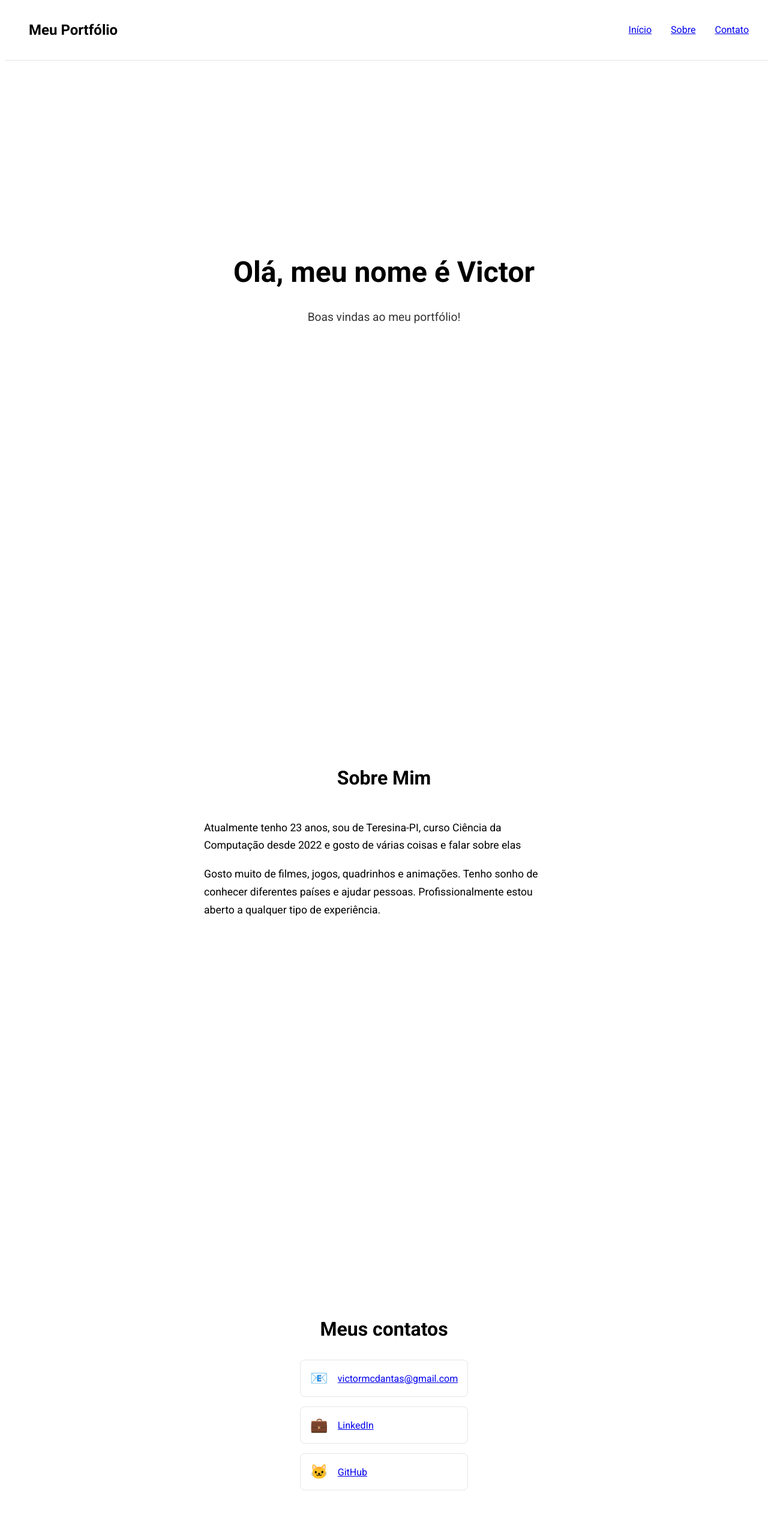
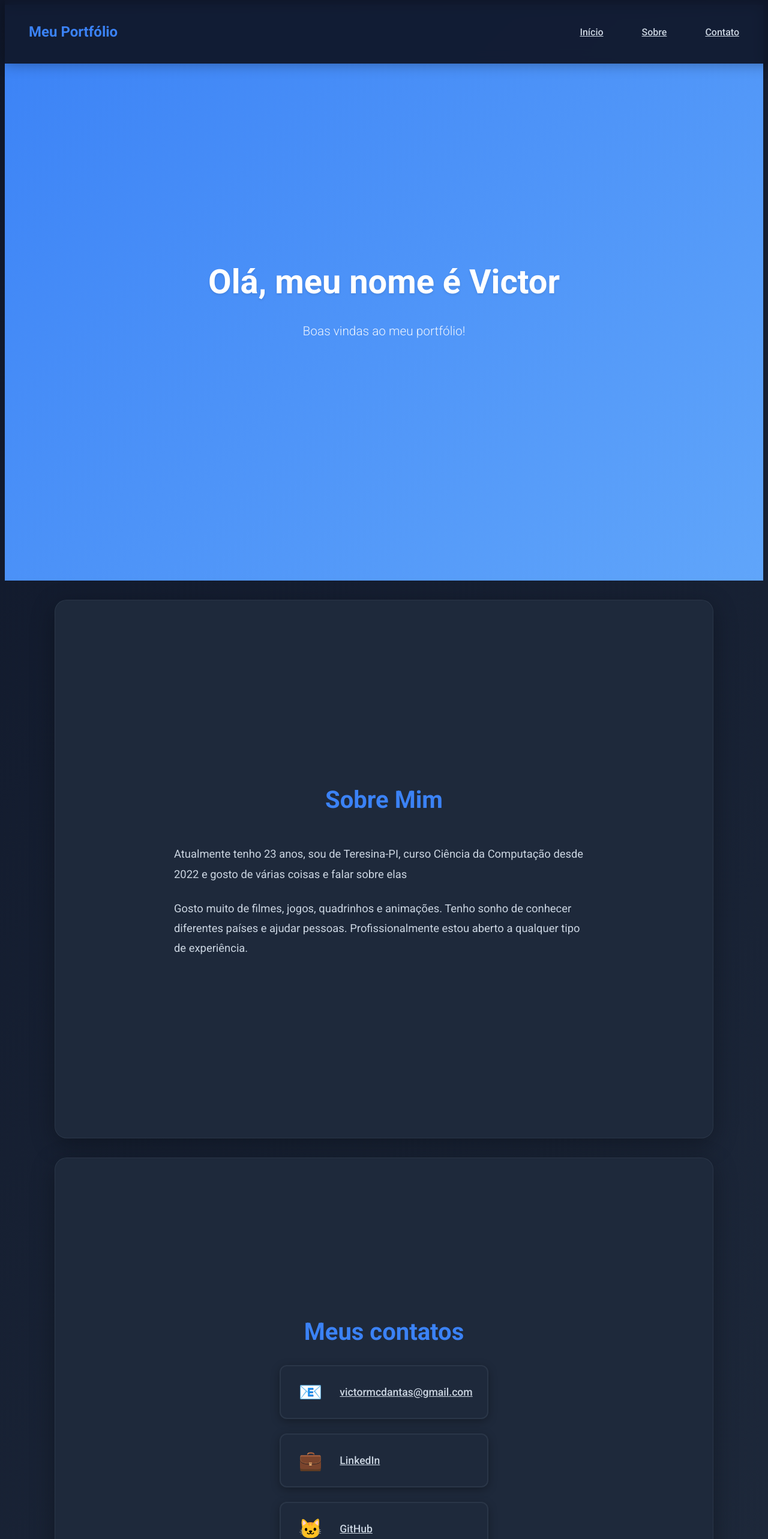
Before and after one commit to victormcdantas02/Projeto-Portifolio-Web, a Next.js app in the folder my-site/: page / in a window 1280 px wide. Shown: the top 2566 px of the page at 60% size. Built offline with nearby package versions, Linux system fonts and the light colour scheme.

Commit message:
Site 50% construído

```diff
--- a/my-site/app/globals.css
+++ b/my-site/app/globals.css
@@ -1,17 +1,34 @@
-/* Fonte Roboto */
 @import url('https://fonts.googleapis.com/css2?family=Roboto:wght@300;400;500;700&display=swap');
+
+:root {
+
+  --primary-blue: #3b82f6;
+  --light-blue: #60a5fa;
+  --dark-blue: #2563eb;
+
+  --bg-primary: #0f172a;
+  --bg-secondary: #1e293b;
+  --bg-gradient: linear-gradient(135deg, #0f172a 0%, #1e293b 100%);
+  --text-primary: #f8fafc;
+  --text-secondary: #cbd5e1;
+  --border-color: rgba(148, 163, 184, 0.1);
+  --shadow: rgba(0, 0, 0, 0.3);
+  --card-bg: #1e293b;
+}
 
 body {
   font-family: 'Roboto', Arial, Helvetica, sans-serif;
+  background: var(--bg-gradient);
+  color: var(--text-primary);
 }
 
-/* Header */
 header {
   position: fixed;
   top: 0;
   width: 100%;
-  background: var(--background);
-  border-bottom: 1px solid rgba(128, 128, 128, 0.2);
+  background: rgba(15, 23, 42, 0.95);
+  backdrop-filter: blur(10px);
+  box-shadow: 0 2px 20px var(--shadow);
   z-index: 100;
 }
 
@@ -19,9 +36,15 @@ nav {
   display: flex;
   justify-content: space-between;
   align-items: center;
-  padding: 1rem 2rem;
+  padding: 1.2rem 2rem;
   max-width: 1200px;
   margin: 0 auto;
+}
+
+nav h1 {
+  color: var(--primary-blue);
+  font-weight: 700;
+  font-size: 1.5rem;
 }
 
 nav ul {
@@ -30,13 +53,22 @@ nav ul {
   gap: 2rem;
 }
 
-nav a:hover {
-  opacity: 0.7;
+nav a {
+  font-weight: 500;
+  color: var(--text-secondary);
+  padding: 0.5rem 1rem;
+  border-radius: 6px;
+  transition: all 0.3s ease;
 }
 
-/* Seções */
+nav a:hover {
+  background: var(--primary-blue);
+  color: white;
+  transform: translateY(-1px);
+}
+
 section {
-  padding: 4rem 2rem;
+  padding: 5rem 2rem;
   max-width: 1000px;
   margin: 0 auto;
   min-height: 100vh;
@@ -47,74 +79,124 @@ section {
 
 #hero {
   text-align: center;
+  background: linear-gradient(135deg, var(--primary-blue), var(--light-blue));
+  color: white;
+  margin: 0;
+  max-width: 100%;
+  border-radius: 0;
 }
 
 #hero h1 {
-  font-size: 3rem;
+  font-size: 3.5rem;
+  font-weight: 700;
   margin-bottom: 1rem;
+  text-shadow: 0 2px 4px rgba(0, 0, 0, 0.1);
 }
 
 #hero p {
-  font-size: 1.2rem;
-  opacity: 0.8;
+  font-size: 1.3rem;
+  opacity: 0.9;
+  font-weight: 300;
 }
 
-/* Sobre */
+#about {
+  background: var(--card-bg);
+  border-radius: 20px;
+  box-shadow: 0 10px 40px var(--shadow);
+  margin: 2rem auto;
+  padding: 3rem;
+  border: 1px solid var(--border-color);
+}
+
 #about h2 {
-  font-size: 2rem;
+  font-size: 2.5rem;
   margin-bottom: 2rem;
   text-align: center;
+  color: var(--primary-blue);
+  font-weight: 700;
 }
 
 .about-content {
-  max-width: 600px;
+  max-width: 700px;
   margin: 0 auto;
 }
 
 .about-text p {
-  font-size: 1.1rem;
-  line-height: 1.7;
-  margin-bottom: 1rem;
+  font-size: 1.15rem;
+  line-height: 1.8;
+  margin-bottom: 1.5rem;
+  color: var(--text-secondary);
 }
 
-/* Contato */
+#contact {
+  background: var(--card-bg);
+  border-radius: 20px;
+  box-shadow: 0 10px 40px var(--shadow);
+  margin: 2rem auto;
+  padding: 3rem;
+  border: 1px solid var(--border-color);
+}
+
 #contact h2 {
-  font-size: 2rem;
+  font-size: 2.5rem;
   margin-bottom: 2rem;
   text-align: center;
+  color: var(--primary-blue);
+  font-weight: 700;
 }
 
 .contact-links {
   display: flex;
   flex-direction: column;
-  gap: 1rem;
-  max-width: 400px;
+  gap: 1.5rem;
+  max-width: 500px;
   margin: 0 auto;
 }
 
 .contact-item {
   display: flex;
   align-items: center;
-  gap: 1rem;
-  padding: 1rem;
-  border: 1px solid rgba(128, 128, 128, 0.2);
-  border-radius: 8px;
-  transition: transform 0.2s;
+  gap: 1.5rem;
+  padding: 1.5rem;
+  background: var(--bg-secondary);
+  border: 2px solid var(--border-color);
+  border-radius: 12px;
+  transition: all 0.3s ease;
+  box-shadow: 0 4px 15px var(--shadow);
 }
 
 .contact-item:hover {
-  transform: translateY(-2px);
+  transform: translateY(-3px);
+  box-shadow: 0 8px 25px rgba(59, 130, 246, 0.2);
+  border-color: var(--light-blue);
 }
 
 .contact-item span {
-  font-size: 1.5rem;
+  font-size: 2rem;
+  min-width: 50px;
+  text-align: center;
 }
 
-/* Mobile */
+.contact-item a {
+  font-size: 1.1rem;
+  font-weight: 500;
+  color: var(--text-secondary);
+  transition: color 0.3s ease;
+}
+
+.contact-item:hover a {
+  color: var(--primary-blue);
+}
+
+html {
+  scroll-behavior: smooth;
+}
+
 @media (max-width: 768px) {
   nav {
     flex-direction: column;
     gap: 1rem;
+    padding: 1rem;
   }
 
   nav ul {
@@ -122,10 +204,29 @@ section {
   }
 
   #hero h1 {
-    font-size: 2rem;
+    font-size: 2.5rem;
+  }
+
+  #hero p {
+    font-size: 1.1rem;
   }
 
   section {
     padding: 3rem 1rem;
+    margin: 1rem;
+  }
+
+  #about, #contact {
+    padding: 2rem 1.5rem;
+  }
+
+  .contact-item {
+    flex-direction: column;
+    text-align: center;
+    gap: 1rem;
   }
 }
+
+* {
+  transition: all 0.3s ease;
+}
```
